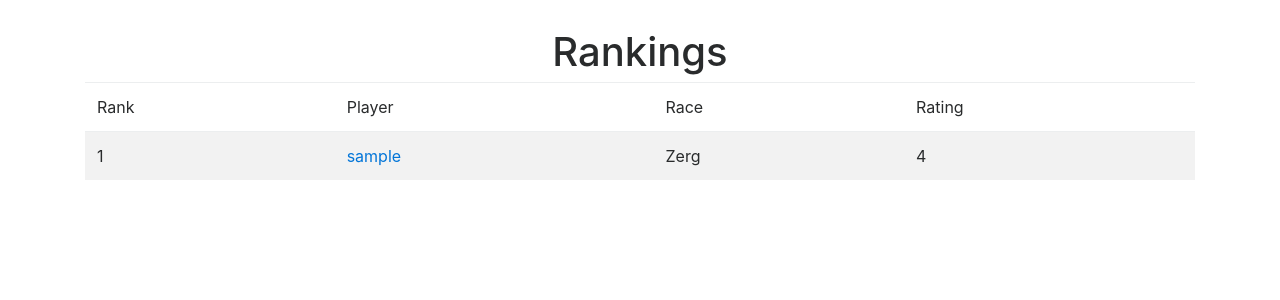
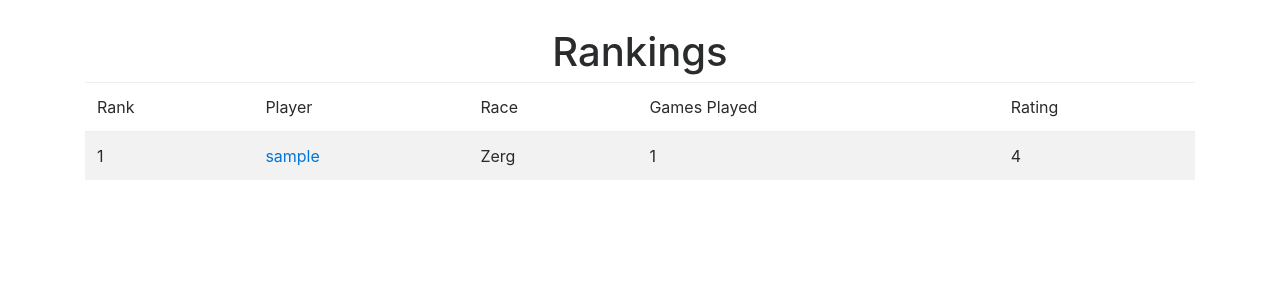
Before and after one commit to mekhami/fbwladder, a Django app: page /players in a window 1280 px wide. Shown: the part 72-372 px from the top of the page. Run offline with Django 3.2, Linux system fonts and the light colour scheme; tables that the repository leaves empty hold one stand-in row (values such as "Sample post"); some libraries are stand-ins or nearby versions.

Commit message:
add games played to player list and model

```diff
--- a/fbw/users/models.py
+++ b/fbw/users/models.py
@@ -1,8 +1,11 @@
 from django.contrib.auth.models import AbstractUser
 from django.core.urlresolvers import reverse
 from django.db import models
+from django.db.models import Q
 from django.utils.encoding import python_2_unicode_compatible
 from django.utils.translation import ugettext_lazy as _
+
+from ladder.models import Match
 
 
 @python_2_unicode_compatible
@@ -28,3 +31,7 @@ class User(AbstractUser):
 
     def get_absolute_url(self):
         return reverse('users:detail', kwargs={'username': self.username})
+
+    @property
+    def games_played(self):
+        return Match.objects.filter(Q(winner=self) | Q(loser=self)).count()
--- a/ladder/templates/ladder/player_list.html
+++ b/ladder/templates/ladder/player_list.html
@@ -7,6 +7,7 @@
                 <td>Rank</td>
                 <td>Player</td>
                 <td>Race</td>
+                <td>Games Played</td>
                 <td>Rating</td>
             </tr>
         </thead>
@@ -16,6 +17,7 @@
                     <td>{{ forloop.counter0|add:page_obj.start_index }}</td>
                     <td><a href="{% url 'users:detail' player.username %}">{{ player.username }}</a></td>
 		    <td>{{ player.get_race_display }}</td>
+		    <td>{{ player.games_played }}</td>
                     <td>{{ player.rating }}</td>
                 </tr>
             {% endfor %}
```
